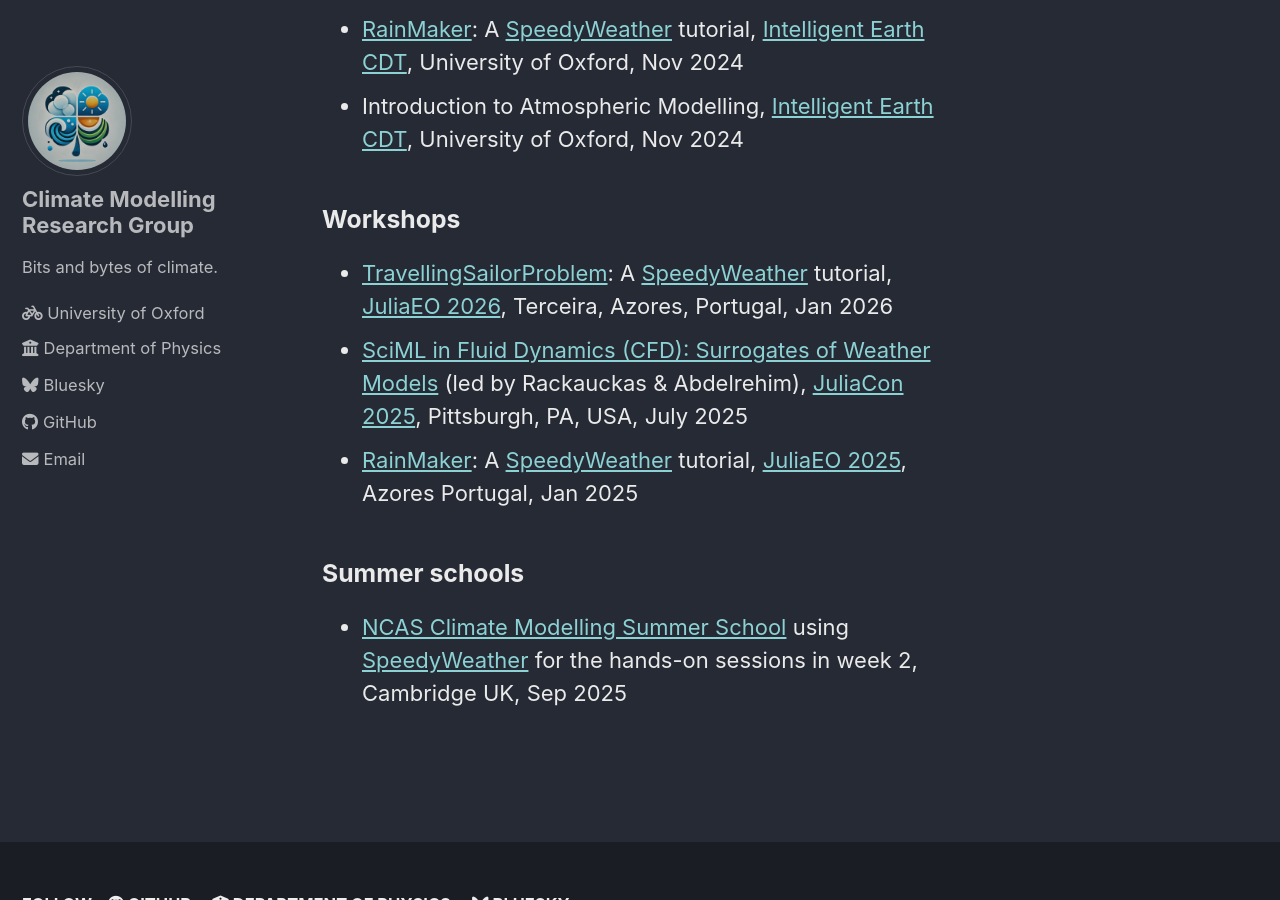
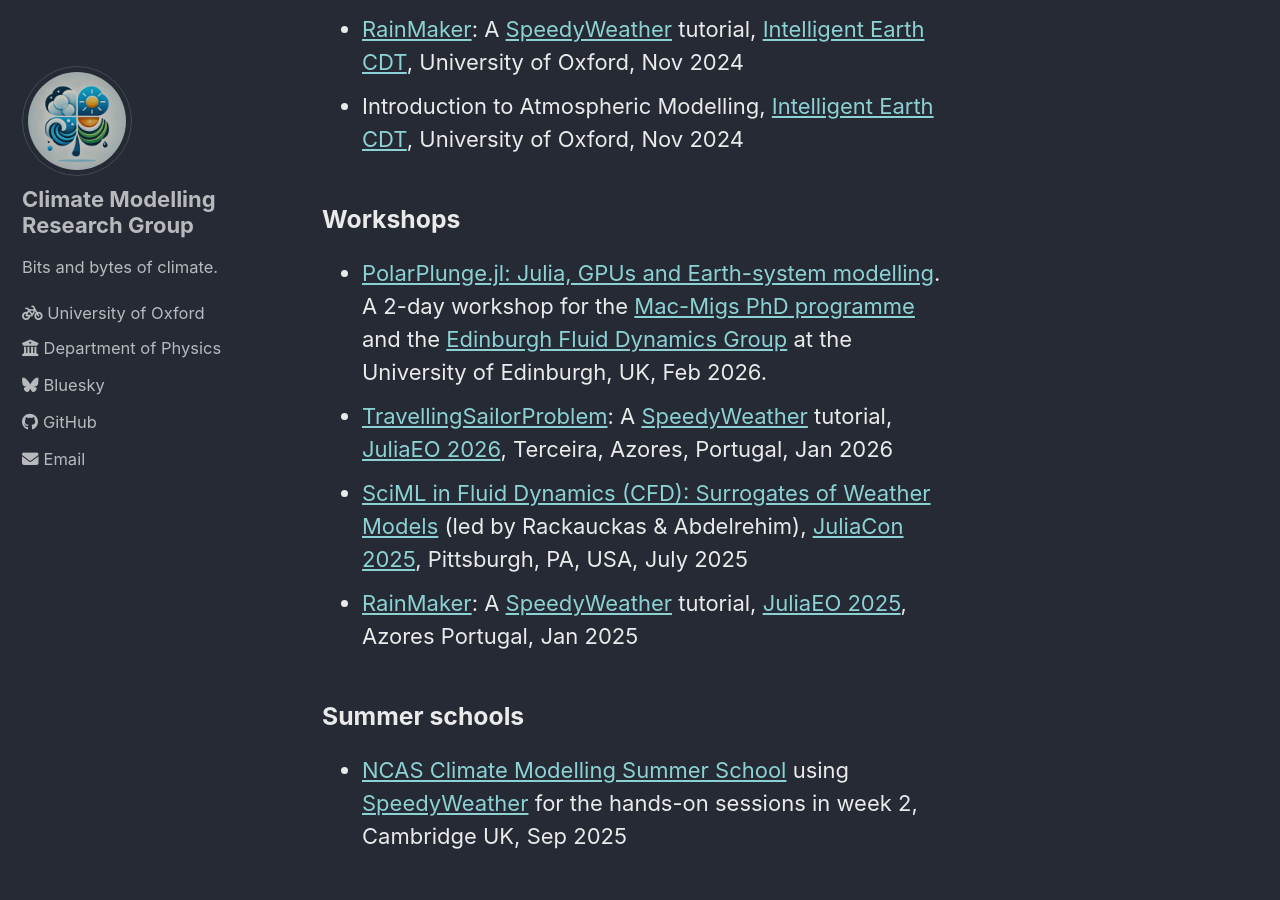
Before and after one commit to climate-modelling/climate-modelling.github.io, a Jekyll site: the page built from _pages/teaching.md, in a window 1280 px wide and 900 px high, scrolled down 388 px. Built offline with Jekyll 4.4.1, drawn with Linux system fonts in a browser that asks for light colours; cached includes are drawn as plain includes.

Commit message:
Update teaching.md

```diff
--- a/_pages/teaching.md
+++ b/_pages/teaching.md
@@ -14,6 +14,7 @@
 
 ### Workshops
 
+- [PolarPlunge.jl: Julia, GPUs and Earth-system modelling](https://github.com/NumericalEarth/PolarPlunge.jl). A 2-day workshop for the [Mac-Migs PhD programme](https://www.mac-migs.ac.uk/) and the [Edinburgh Fluid Dynamics Group](https://www.efdg.ed.ac.uk) at the University of Edinburgh, UK, Feb 2026.
 - [TravellingSailorProblem](https://github.com/SpeedyWeather/TravellingSailorProblem.jl): A [SpeedyWeather](https://github.com/SpeedyWeather/SpeedyWeather.jl) tutorial, [JuliaEO 2026](https://aircentre.github.io/JuliaEO26/), Terceira, Azores, Portugal, Jan 2026
 - [SciML in Fluid Dynamics (CFD): Surrogates of Weather Models](https://www.youtube.com/watch?v=PfRxU2kMysU) (led by Rackauckas & Abdelrehim), [JuliaCon 2025](https://pretalx.com/juliacon-2025/talk/MWHF8J/), Pittsburgh, PA, USA, July 2025
 - [RainMaker](https://github.com/SpeedyWeather/RainMaker.jl): A [SpeedyWeather](https://github.com/SpeedyWeather/SpeedyWeather.jl) tutorial, [JuliaEO 2025](https://aircentre.github.io/JuliaEO25/), Azores Portugal, Jan 2025
```
